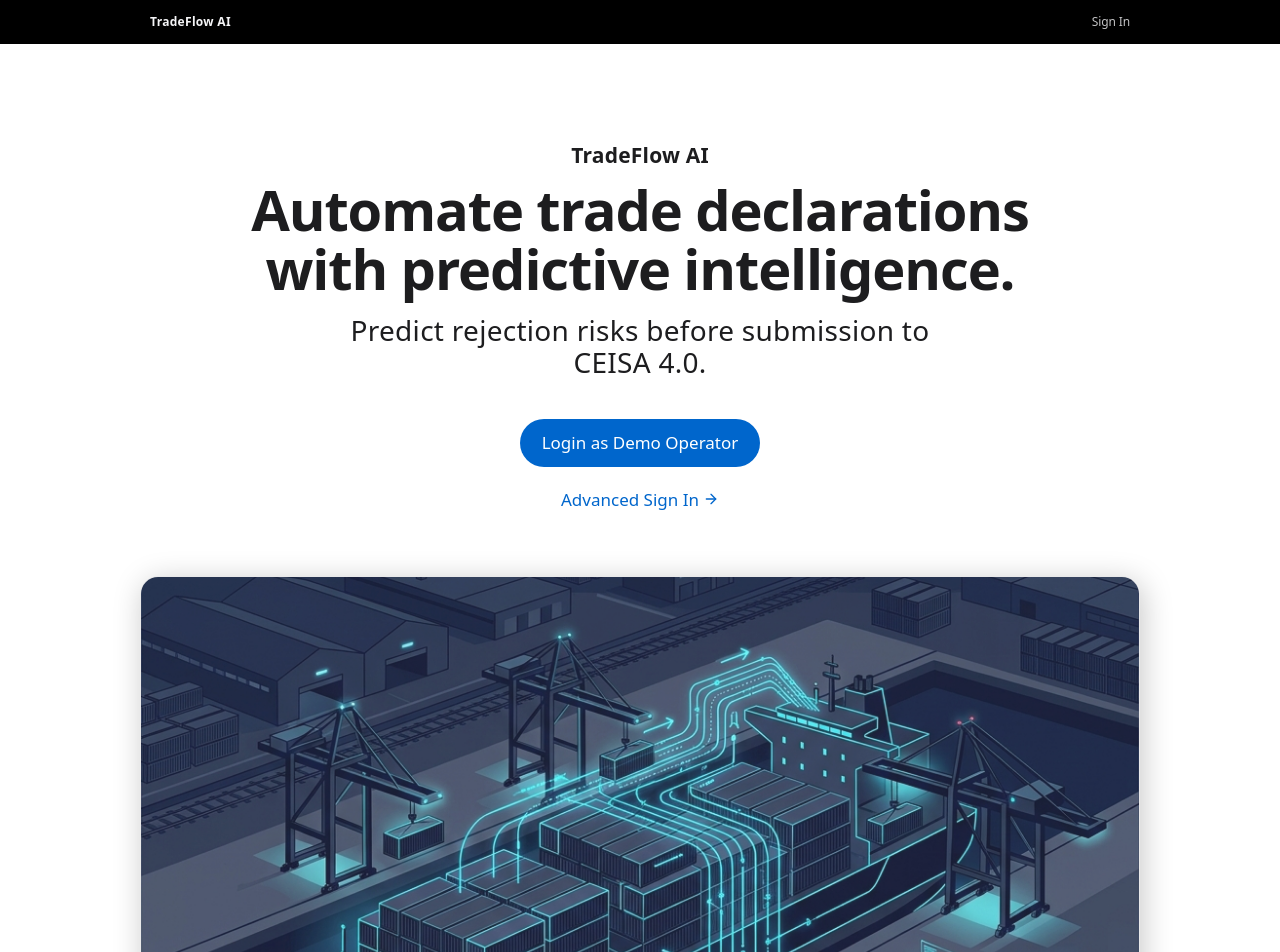
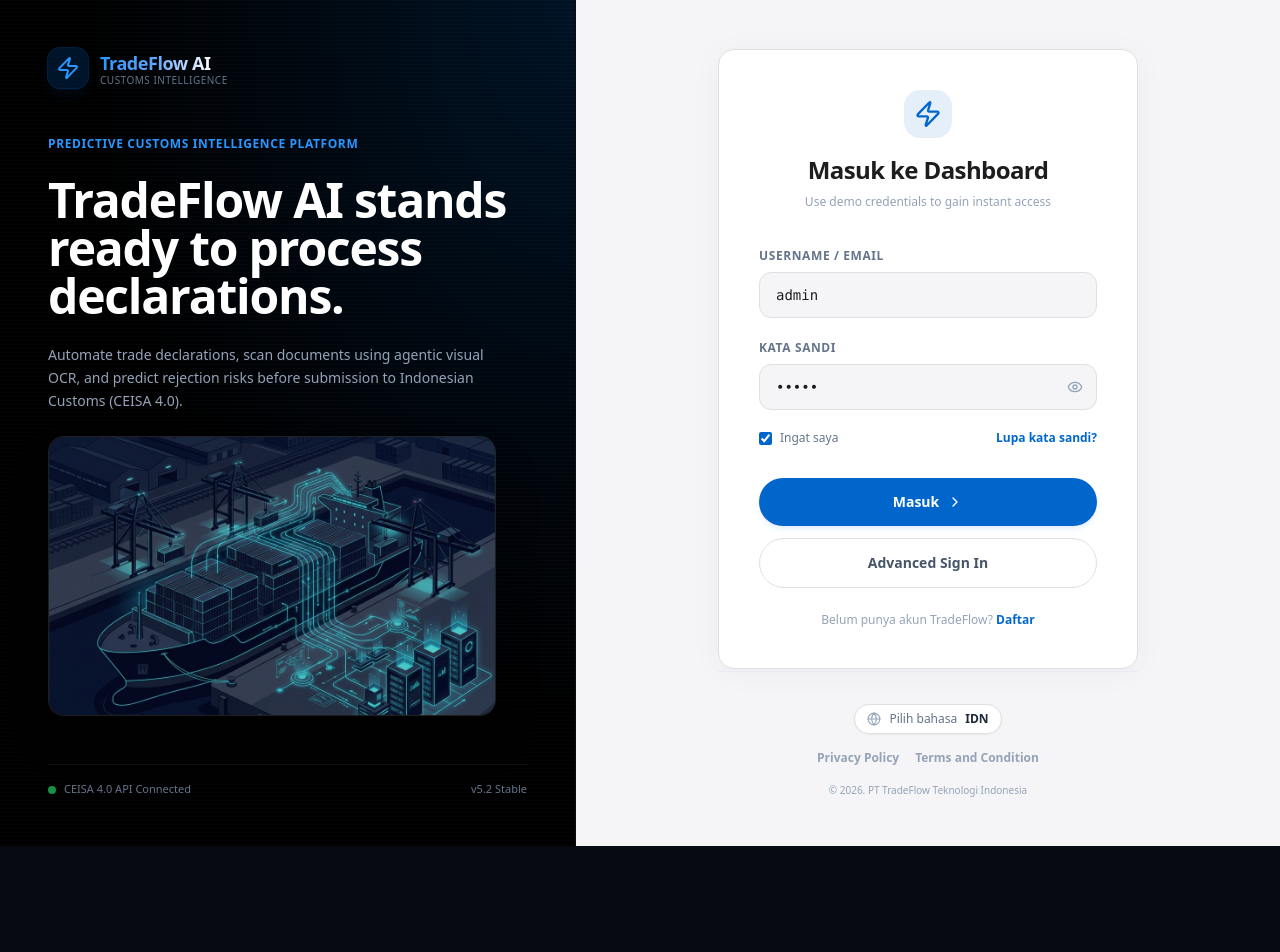
Before and after one commit to muhammadghiffari/tradeflow-ai, a Next.js app in the folder apps/web/: page / in a window 1280 px wide. Shown: the top 952 px of the page. After the commit the page ends 846 px from the top, so only its background shows below. Built offline with nearby package versions, Linux system fonts and the light colour scheme.

Commit message:
fix: nextauth static generation issue causing 404 on vercel

```diff
--- a/apps/web/src/app/api/auth/[...nextauth]/route.ts
+++ b/apps/web/src/app/api/auth/[...nextauth]/route.ts
@@ -1,2 +1,6 @@
-export { GET, POST } from "@/lib/auth";
+import { GET as AuthGET, POST as AuthPOST } from "@/lib/auth";
+
 export const dynamic = "force-dynamic";
+
+export const GET = AuthGET;
+export const POST = AuthPOST;
--- a/apps/web/src/app/page.tsx
+++ b/apps/web/src/app/page.tsx
@@ -3,18 +3,21 @@
 import Link from "next/link";
 import { signIn } from "next-auth/react";
 import { useState } from "react";
-import { Loader2, ArrowRight } from "lucide-react";
+import { Zap, ChevronRight, Loader2, Eye, EyeOff, Globe } from "lucide-react";
 import Image from "next/image";
 
 export default function HomePage() {
   const [loggingIn, setLoggingIn] = useState(false);
+  const [username, setUsername] = useState("admin");
+  const [password, setPassword] = useState("admin");
+  const [showPassword, setShowPassword] = useState(false);
 
   const handleDemoLogin = async () => {
     setLoggingIn(true);
     try {
       await signIn("credentials", {
-        username: "admin",
-        password: "admin",
+        username,
+        password,
         callbackUrl: "/dashboard",
       });
     } catch (err) {
@@ -24,78 +27,164 @@
   };
 
   return (
-    <div className="min-h-screen bg-[#ffffff] font-sans text-[#1d1d1f] antialiased">
-      {/* Global Nav */}
-      <nav className="h-11 bg-[#000000] flex items-center justify-center px-4">
-        <div className="w-full max-w-[980px] flex justify-between items-center text-[12px] font-normal tracking-[-0.01em] text-[#f5f5f7]">
-          <div className="font-semibold tracking-wide">TradeFlow AI</div>
-          <div className="flex items-center gap-6">
-            <Link href="/api/auth/signin" className="opacity-80 hover:opacity-100 transition">Sign In</Link>
+    <div className="min-h-screen flex flex-col lg:flex-row bg-[#ffffff] font-sans antialiased text-[#1d1d1f]">
+      {/* Left Pane: Hero & Branding */}
+      <div className="w-full lg:w-[45%] bg-[#000000] relative flex flex-col justify-between p-8 lg:p-12 overflow-hidden border-r border-white/5">
+        {/* Ambient glow effects */}
+        <div className="absolute inset-0 bg-[radial-gradient(ellipse_at_top_right,rgba(0,102,204,0.18),transparent_60%)] pointer-events-none" />
+        <div className="absolute inset-0 bg-[linear-gradient(to_bottom,rgba(255,255,255,0.01)_1px,transparent_1px)] bg-[size:100%_4px] pointer-events-none" />
+
+        {/* Top Logo */}
+        <div className="z-10 flex items-center gap-3">
+          <div className="flex h-10 w-10 items-center justify-center rounded-xl bg-[#0066cc]/20 ring-1 ring-[#0066cc]/30 shadow-lg shadow-[#0066cc]/10">
+            <Zap className="h-6 w-6 text-[#2997ff]" />
+          </div>
+          <div>
+            <span className="font-bold text-lg tracking-tight bg-clip-text text-transparent bg-gradient-to-r from-[#2997ff] via-blue-400 to-[#ffffff]">
+              TradeFlow AI
+            </span>
+            <span className="block text-[10px] text-slate-500 font-medium -mt-1 tracking-wider uppercase">Customs Intelligence</span>
           </div>
         </div>
-      </nav>
 
-      {/* Hero Section (White Tile) */}
-      <section className="w-full flex flex-col items-center pt-24 pb-16 px-4 text-center">
-        <h2 className="text-[21px] font-semibold text-[#1d1d1f] tracking-[0.01em] mb-2">TradeFlow AI</h2>
-        <h1 className="text-[56px] font-semibold leading-[1.07] tracking-[-0.02em] text-[#1d1d1f] max-w-[800px] mb-4">
-          Automate trade declarations with predictive intelligence.
+        {/* Hero Content */}
+        <div className="z-10 my-auto py-12 space-y-6">
+          <p className="text-xs font-bold uppercase tracking-wider text-[#2997ff]">
+            Predictive Customs Intelligence Platform
+          </p>
+          <h1 className="text-3xl sm:text-4xl lg:text-5xl font-semibold tracking-tight leading-tight text-white font-sans max-w-lg">
+            TradeFlow AI stands ready to process declarations.
           </h1>
-        <p className="text-[28px] font-normal leading-[1.14] text-[#1d1d1f] max-w-[600px] mb-8 tracking-[0.01em]">
-          Predict rejection risks before submission to CEISA 4.0.
+          <p className="text-sm text-slate-400 max-w-md leading-relaxed font-medium">
+            Automate trade declarations, scan documents using agentic visual OCR, and predict rejection risks before submission to Indonesian Customs (CEISA 4.0).
           </p>
 
-        <div className="flex flex-col items-center gap-5 mt-2">
+          {/* Illustration Container */}
+          <div className="relative mt-8 rounded-2xl overflow-hidden border border-white/10 bg-white/[0.02] aspect-[16/10] shadow-2xl shadow-black/40 max-w-md group hover:border-[#0066cc]/40 transition-all duration-300">
+            <Image
+              src="/container_flow_hero.png"
+              alt="TradeFlow AI Cargo Port illustration"
+              fill
+              className="object-cover opacity-80 group-hover:scale-[1.01] transition-transform duration-700"
+              priority
+            />
+          </div>
+        </div>
+
+        {/* Left Footer info */}
+        <div className="z-10 pt-4 flex items-center justify-between text-[11px] text-slate-500 border-t border-white/5">
+          <div className="flex items-center gap-2">
+            <span className="h-2 w-2 rounded-full bg-green-500 animate-pulse" />
+            <span>CEISA 4.0 API Connected</span>
+          </div>
+          <span>v5.2 Stable</span>
+        </div>
+      </div>
+
+      {/* Right Pane: Login Form Card */}
+      <div className="flex-1 flex flex-col justify-between p-8 lg:p-12 bg-[#f5f5f7]">
+        <div className="my-auto flex justify-center">
+          <div className="w-full max-w-[420px] bg-white rounded-2xl border border-[#e0e0e0] p-8 lg:p-10 shadow-[0_4px_32px_rgba(0,0,0,0.04)] hover:shadow-[0_8px_40px_rgba(0,0,0,0.06)] transition-all duration-350">
+            {/* Card Brand Header */}
+            <div className="text-center space-y-2 mb-8">
+              <div className="inline-flex h-12 w-12 items-center justify-center rounded-2xl bg-[#0066cc]/10 mb-2">
+                <Zap className="h-7 w-7 text-[#0066cc]" />
+              </div>
+              <h2 className="text-2xl font-semibold tracking-tight text-[#1d1d1f]">Masuk ke Dashboard</h2>
+              <p className="text-xs text-slate-400 font-medium">Use demo credentials to gain instant access</p>
+            </div>
+
+            {/* Form Fields */}
+            <div className="space-y-4">
+              <div className="space-y-1.5">
+                <label className="text-xs font-semibold text-slate-500 uppercase tracking-wider">Username / Email</label>
+                <input
+                  type="text"
+                  value={username}
+                  onChange={(e) => setUsername(e.target.value)}
+                  placeholder="Contoh: admin"
+                  className="w-full bg-[#f5f5f7] border border-[#e0e0e0] rounded-xl px-4 py-3 text-sm text-[#1d1d1f] placeholder:text-slate-400 outline-none focus:bg-white focus:border-[#0066cc] focus:ring-1 focus:ring-[#0066cc] transition-all font-mono"
+                />
+              </div>
+
+              <div className="space-y-1.5">
+                <label className="text-xs font-semibold text-slate-500 uppercase tracking-wider">Kata Sandi</label>
+                <div className="relative">
+                  <input
+                    type={showPassword ? "text" : "password"}
+                    value={password}
+                    onChange={(e) => setPassword(e.target.value)}
+                    placeholder="Contoh: admin"
+                    className="w-full bg-[#f5f5f7] border border-[#e0e0e0] rounded-xl pl-4 pr-10 py-3 text-sm text-[#1d1d1f] placeholder:text-slate-400 outline-none focus:bg-white focus:border-[#0066cc] focus:ring-1 focus:ring-[#0066cc] transition-all font-mono"
+                  />
+                  <button
+                    type="button"
+                    onClick={() => setShowPassword(!showPassword)}
+                    className="absolute right-3.5 top-1/2 -translate-y-1/2 text-slate-400 hover:text-slate-600 transition"
+                  >
+                    {showPassword ? <EyeOff size={16} /> : <Eye size={16} />}
+                  </button>
+                </div>
+              </div>
+
+              <div className="flex items-center justify-between text-xs pt-1">
+                <label className="flex items-center gap-2 text-slate-500 cursor-pointer">
+                  <input type="checkbox" defaultChecked className="rounded border-slate-300 text-[#0066cc] focus:ring-[#0066cc] accent-[#0066cc]" />
+                  <span>Ingat saya</span>
+                </label>
+                <span className="text-[#0066cc] hover:underline cursor-pointer font-semibold">Lupa kata sandi?</span>
+              </div>
+
+              {/* Action Buttons */}
+              <div className="space-y-3 pt-4">
                 <button
                   onClick={handleDemoLogin}
                   disabled={loggingIn}
-            className="rounded-full bg-[#0066cc] text-white px-[22px] py-[11px] text-[17px] font-normal hover:scale-95 active:scale-95 transition-transform duration-200 disabled:opacity-50 flex items-center justify-center gap-2"
+                  className="w-full flex items-center justify-center gap-2 rounded-full bg-[#0066cc] hover:bg-[#0071e3] text-white py-3.5 text-sm font-bold shadow-md shadow-blue-500/10 transition-all hover:scale-[1.01] active:scale-[0.98] disabled:opacity-50"
                 >
-            {loggingIn ? <Loader2 className="w-5 h-5 animate-spin" /> : null}
-            Login as Demo Operator
+                  {loggingIn ? (
+                    <>
+                      <Loader2 className="h-4 w-4 animate-spin text-white" /> Memproses...
+                    </>
+                  ) : (
+                    <>
+                      Masuk <ChevronRight className="h-4 w-4 text-white" />
+                    </>
+                  )}
                 </button>
-          <Link href="/api/auth/signin" className="text-[#0066cc] text-[17px] hover:underline flex items-center gap-1 group">
-            Advanced Sign In <ArrowRight className="w-4 h-4 group-hover:translate-x-1 transition-transform duration-300" />
+
+                <Link
+                  href="/api/auth/signin"
+                  className="w-full flex items-center justify-center rounded-full border border-[#e0e0e0] bg-[#ffffff] hover:bg-[#fafafc] text-slate-600 py-3.5 text-sm font-semibold transition hover:scale-[1.01] active:scale-[0.98]"
+                >
+                  Advanced Sign In
                 </Link>
               </div>
+            </div>
 
-        {/* Product Image resting on surface */}
-        <div className="mt-16 w-full max-w-[1000px] aspect-[16/10] relative rounded-[18px] shadow-[rgba(0,0,0,0.22)_3px_5px_30px_0px]">
-          <div className="absolute inset-0 bg-[#f5f5f7] rounded-[18px] overflow-hidden flex items-center justify-center border border-black/5">
-             <Image src="/container_flow_hero.png" alt="TradeFlow AI Product" fill className="object-cover opacity-90 hover:scale-[1.01] transition-transform duration-700" priority />
-          </div>
-        </div>
-      </section>
-
-      {/* Dark Section (Dark Tile 1) */}
-      <section className="w-full bg-[#272729] flex flex-col items-center py-24 px-4 text-center">
-        <h2 className="text-[40px] font-semibold text-white tracking-[-0.02em] leading-[1.1] mb-4">Intelligence at the edge.</h2>
-        <p className="text-[21px] text-[#cccccc] font-normal tracking-[0.01em] max-w-[600px] leading-relaxed mb-10">
-          Seamlessly connected to the CEISA 4.0 API. Built for scale, designed for simplicity.
+            <div className="mt-6 text-center">
+              <p className="text-xs text-slate-400 font-medium">
+                Belum punya akun TradeFlow? <span className="text-[#0066cc] hover:underline font-bold cursor-pointer">Daftar</span>
               </p>
-        <button className="rounded-full bg-transparent border border-[#0066cc] text-[#2997ff] px-[22px] py-[11px] text-[17px] font-normal hover:scale-95 active:scale-95 transition-transform duration-200">
-          Learn more
-        </button>
-      </section>
-
-      {/* Footer (Parchment) */}
-      <footer className="w-full bg-[#f5f5f7] py-16 px-4 flex flex-col items-center text-[#7a7a7a] text-[12px] font-normal tracking-[-0.01em]">
-        <div className="w-full max-w-[980px] flex flex-col gap-4">
-          <p className="max-w-[800px] leading-relaxed mb-4">
-            1. Predictive risk scoring is based on historical submission data and standard CEISA regulations. Results are advisory and do not guarantee final clearance by customs officials.
-            <br />
-            2. Demo login provides access to a sandboxed environment. Real data should not be uploaded using demo credentials.
-          </p>
-          <div className="flex flex-col md:flex-row justify-between border-t border-[#d2d2d7] pt-4 gap-4 md:gap-0">
-            <p>Copyright © 2026 PT TradeFlow Teknologi Indonesia. All rights reserved.</p>
-            <div className="flex gap-6">
-              <span className="hover:text-[#1d1d1f] cursor-pointer transition-colors">Privacy Policy</span>
-              <span className="hover:text-[#1d1d1f] cursor-pointer transition-colors">Terms of Use</span>
-              <span className="hover:text-[#1d1d1f] cursor-pointer transition-colors">Legal</span>
             </div>
           </div>
         </div>
+
+        {/* Right Footer */}
+        <footer className="w-full max-w-[420px] mx-auto pt-8 flex flex-col items-center gap-4 border-t border-slate-200/60 text-xs text-slate-400">
+          <div className="flex items-center gap-2 font-medium text-slate-500 bg-white border border-[#e0e0e0] px-3 py-1.5 rounded-full shadow-sm">
+            <Globe className="h-3.5 w-3.5 text-slate-400" />
+            <span>Pilih bahasa</span>
+            <span className="font-bold text-slate-800">IDN</span>
+          </div>
+
+          <div className="flex gap-4 font-semibold">
+            <span className="hover:text-slate-600 cursor-pointer">Privacy Policy</span>
+            <span className="hover:text-slate-600 cursor-pointer">Terms and Condition</span>
+          </div>
+          <p className="text-[10px] text-slate-400 font-medium">© 2026. PT TradeFlow Teknologi Indonesia</p>
         </footer>
+      </div>
     </div>
   );
 }
```
Lines whose indentation alone changed are shown as unchanged.
